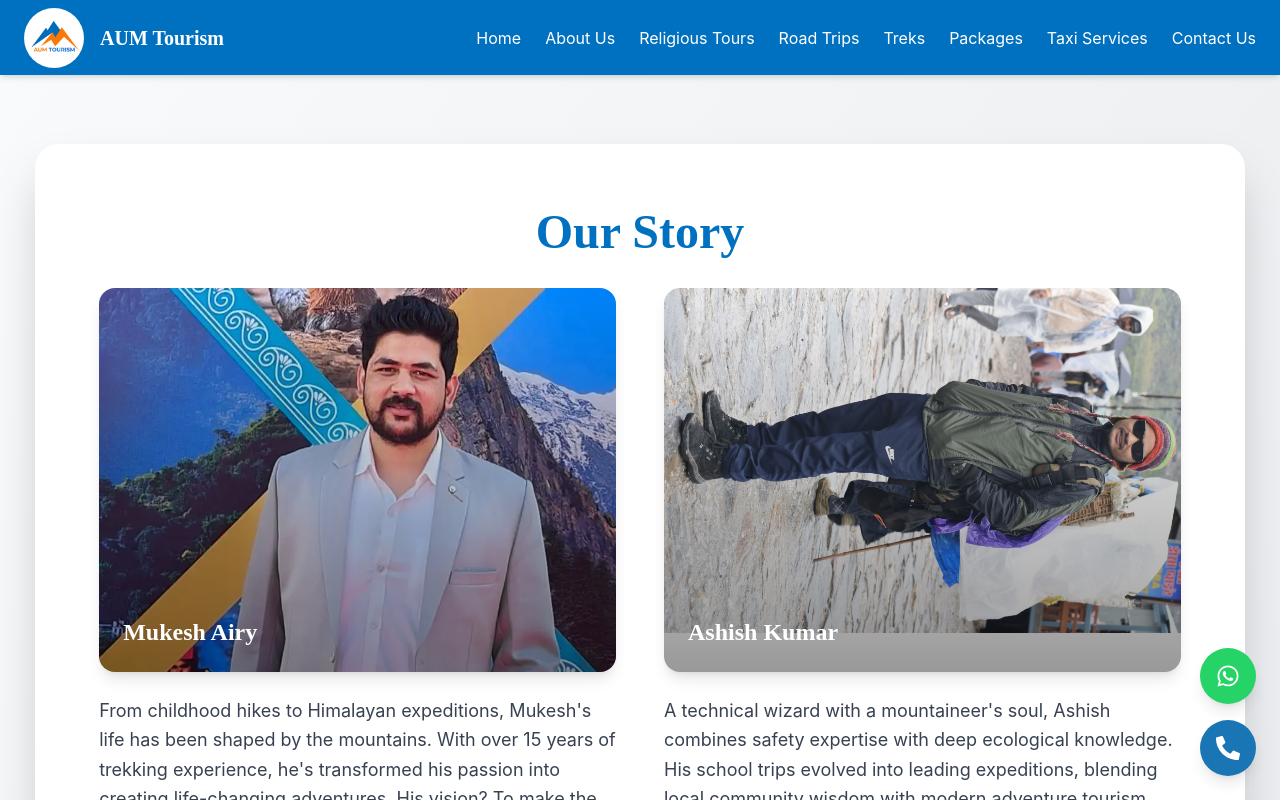
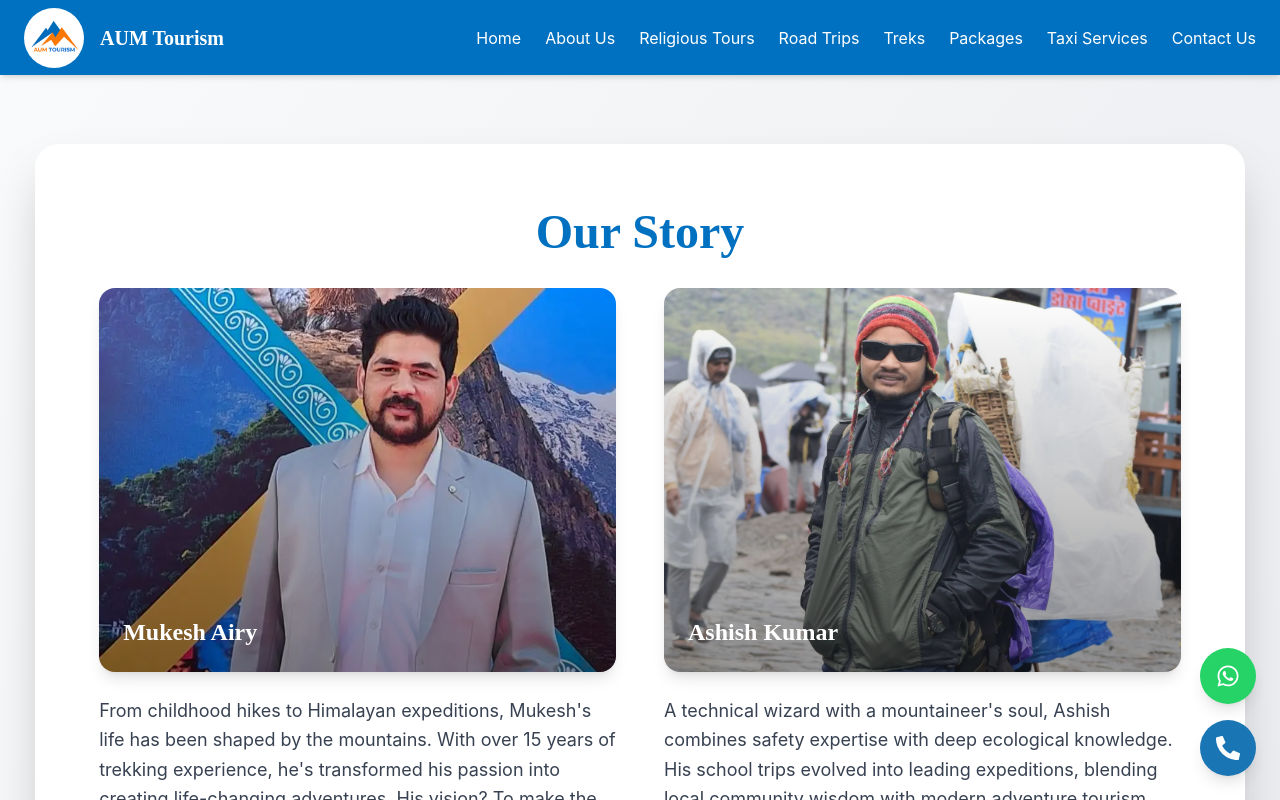
Before and after one commit to TusharDimri/AUM-Tourism, a React (Vite) app: page /about-us in a window 1280 px wide. Built offline with nearby package versions, Linux system fonts and the light colour scheme; no server answers.

Commit message:
Fix about us page

```diff
--- a/src/pages/AboutUs.jsx
+++ b/src/pages/AboutUs.jsx
@@ -71,7 +71,7 @@ const AboutUs = () => {
                         <div className="space-y-6">
                             <div className="relative h-96 rounded-2xl overflow-hidden shadow-lg">
                                 <img
-                                    src="Ashish Kumar.webp"
+                                    src="Ashish Kumar.jpg"
                                     alt="Ashish Kumar - Co-Founder"
                                 />
                                 <div className="absolute inset-0 bg-gradient-to-t from-black/40" />
```
Also changed, not shown: public/Ashish Kumar.jpg (added).
